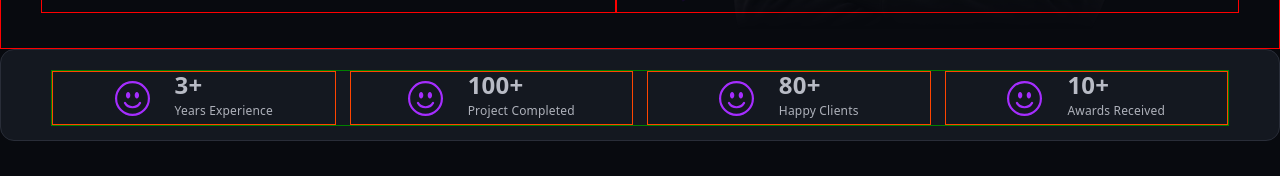
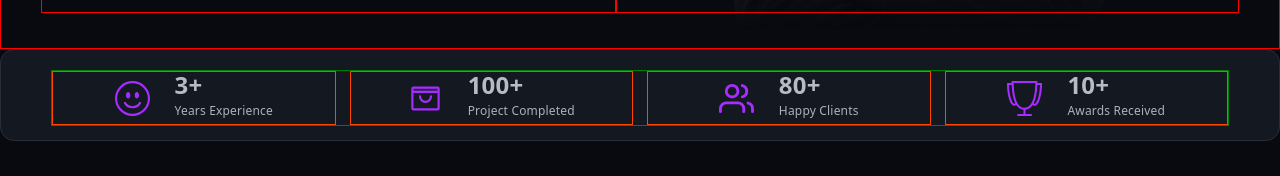
Before and after one commit to ammarshah05/Portfolio_design, a React app: page / in a window 1280 px wide. Shown: the part 561-737 px from the top of the page. Built offline with nearby package versions, Linux system fonts and the light colour scheme; the HTML template or start-up script is replaced by a standard one.

Commit message:
Refactor WorkExperience to use dynamic data
Refactored WorkExperience component to use dynamic data for rendering statistics.

```diff
--- a/src/components/WorkExperience.jsx
+++ b/src/components/WorkExperience.jsx
@@ -1,46 +1,58 @@
 
 import React from 'react';
 import { BsEmojiSmile } from "react-icons/bs";
+import { PiShoppingBagOpenDuotone } from "react-icons/pi";
+import { FiUsers } from "react-icons/fi";
+import { TfiCup } from "react-icons/tfi";
+
+
+const expdata = [
+  {
+    exicon: BsEmojiSmile,
+    title: "Years Experience",
+    count: 3
+  },
+   {
+    exicon: PiShoppingBagOpenDuotone,
+    title: "Project Completed",
+    count: 100
+  },
+  {
+    exicon: FiUsers,
+    title: "Happy Clients",
+    count: 80
+  },
+  {
+    exicon: TfiCup,
+    title: "Awards Received",
+    count: 10
+  },
+]
 
 export const WorkExperience = () => {
   return (
     <div className='workexpercontainer'>
           <div className='stats'>
-              <div className='statsubcont'>
-                <BsEmojiSmile className='staticon' />
+            {expdata.map((data)=>{
+              const Icon = data.exicon;
+              return(
+                <>
+                <div className='statsubcont'>
+                <Icon className='staticon' />
               <div className='stattextcont'>
-                 <div className='statnum'>3+</div>
-                 <div className='stattext'>Years Experience</div>
+                 <div className='statnum'>{data.count}+</div>
+                 <div className='stattext'>{data.title}</div>
 
               </div>
               </div>
 
-              <div className='statsubcont'>
-                <BsEmojiSmile className='staticon' />
-              <div className='stattextcont'>
-                 <div className='statnum'>100+</div>
-                 <div className='stattext'>Project Completed</div>
 
-              </div>
-              </div>
+                </>
+              )
+            })
 
-              <div className='statsubcont'>
-                <BsEmojiSmile className='staticon' />
-              <div className='stattextcont'>
-                 <div className='statnum'>80+</div>
-                 <div className='stattext'>Happy Clients</div>
+            }
 
-              </div>
-              </div>
-
-              <div className='statsubcont'>
-                <BsEmojiSmile className='staticon' />
-              <div className='stattextcont'>
-                 <div className='statnum'>10+</div>
-                 <div className='stattext'>Awards Received</div>
-
-              </div>
-              </div>
           </div>
 
     </div>
```
